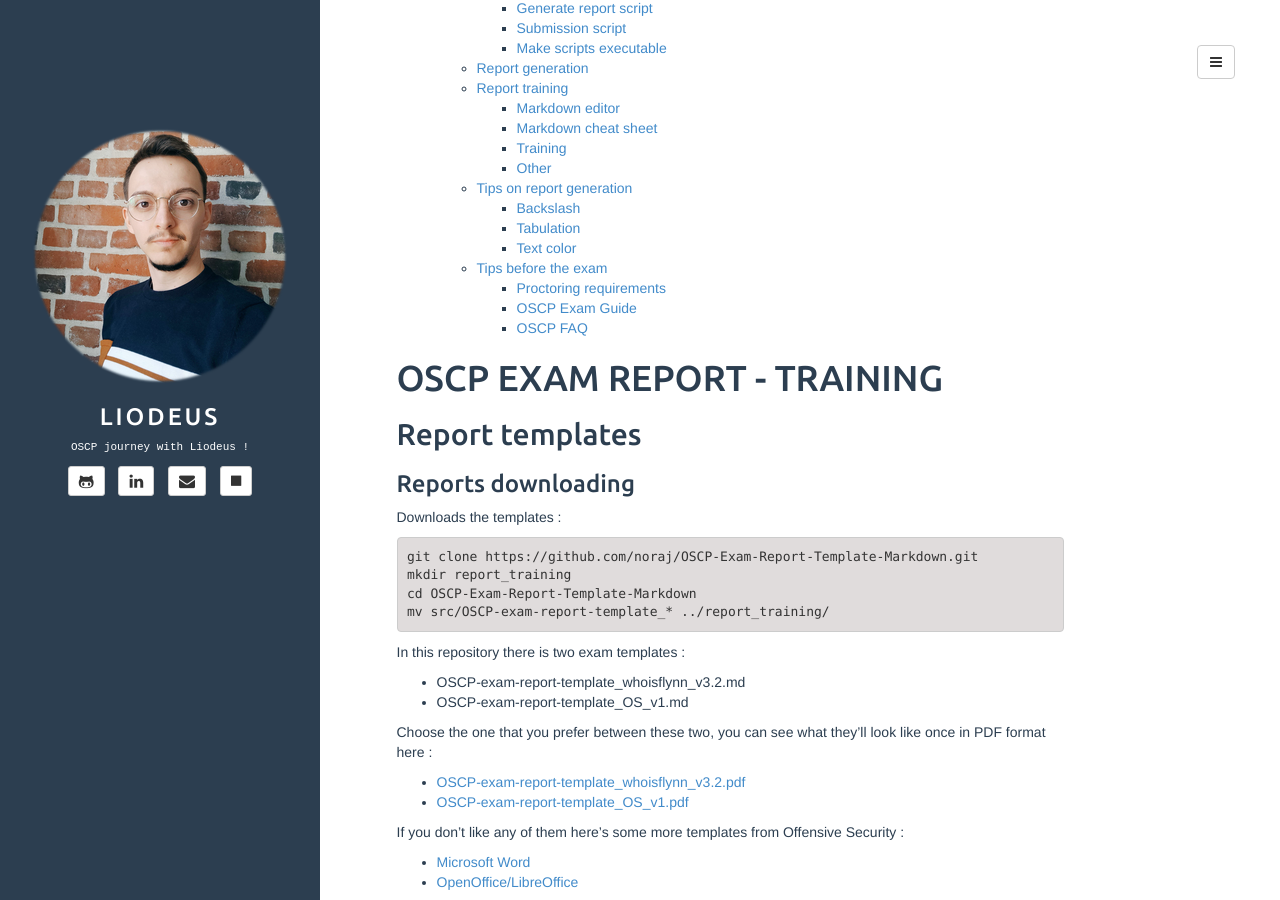
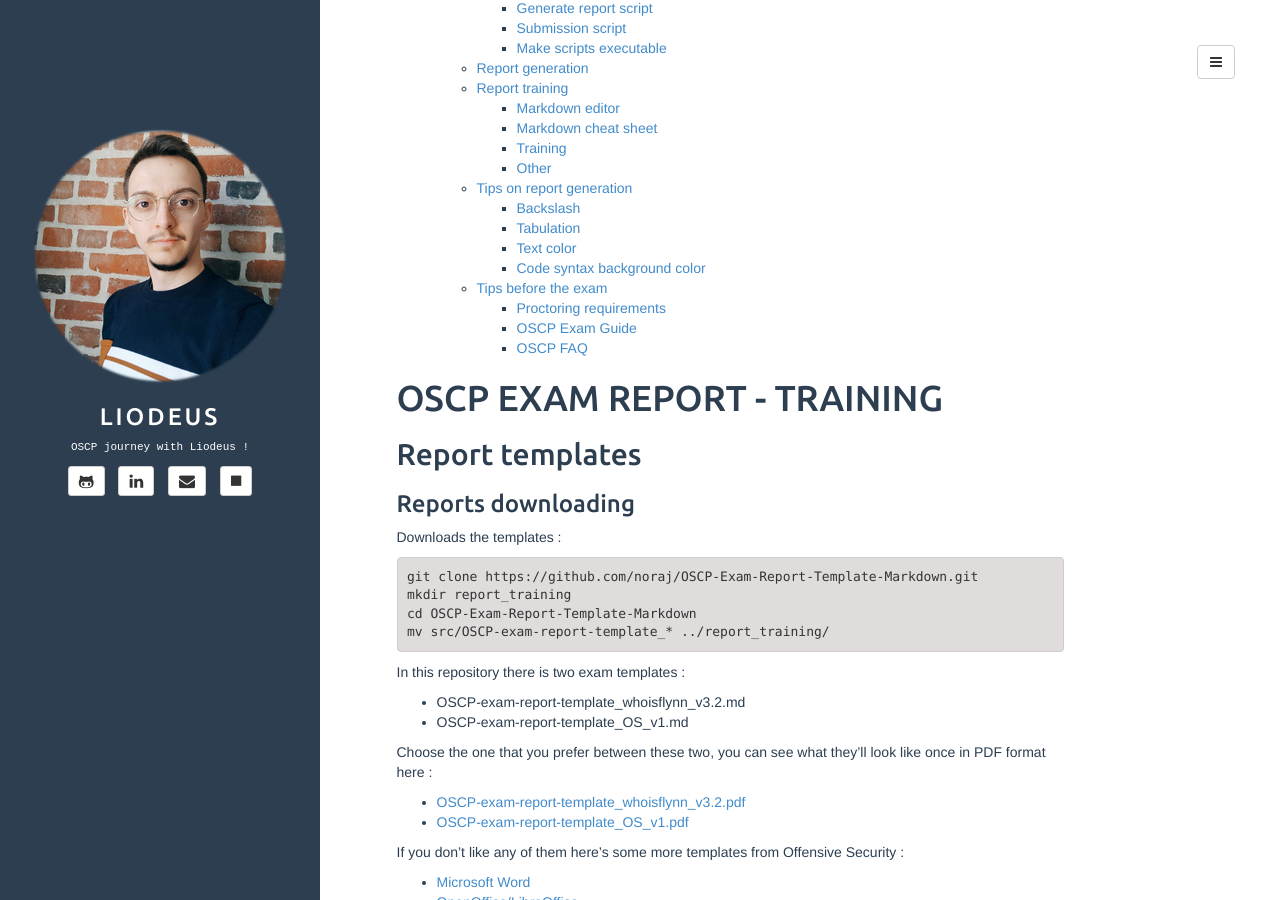
Before and after one commit to Liodeus/liodeus.github.io, a Jekyll site: the page built from _posts/2020-10-19-OSCP-exam-report-training.md, in a window 1280 px wide and 900 px high, scrolled down 331 px. Built offline with Jekyll 4.4.1, drawn with Linux system fonts in a browser that asks for light colours.

Commit message:
Add files via upload

```diff
--- a/_posts/2020-10-19-OSCP-exam-report-training.md
+++ b/_posts/2020-10-19-OSCP-exam-report-training.md
@@ -26,6 +26,7 @@ description: "OSCP exam report - training"
     - [Backslash](#backslash)
     - [Tabulation](#tabulation)
     - [Text color](#text-color)
+    - [Code syntax background color](#code-syntax-background-color)
   - [Tips before the exam](#tips-before-the-exam)
     - [Proctoring requirements](#proctoring-requirements)
     - [OSCP Exam Guide](#oscp-exam-guide)
```
